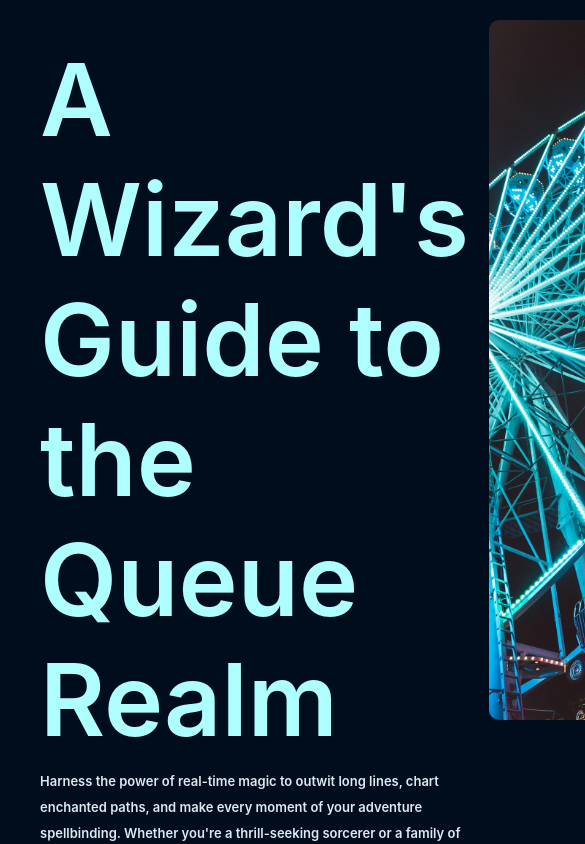
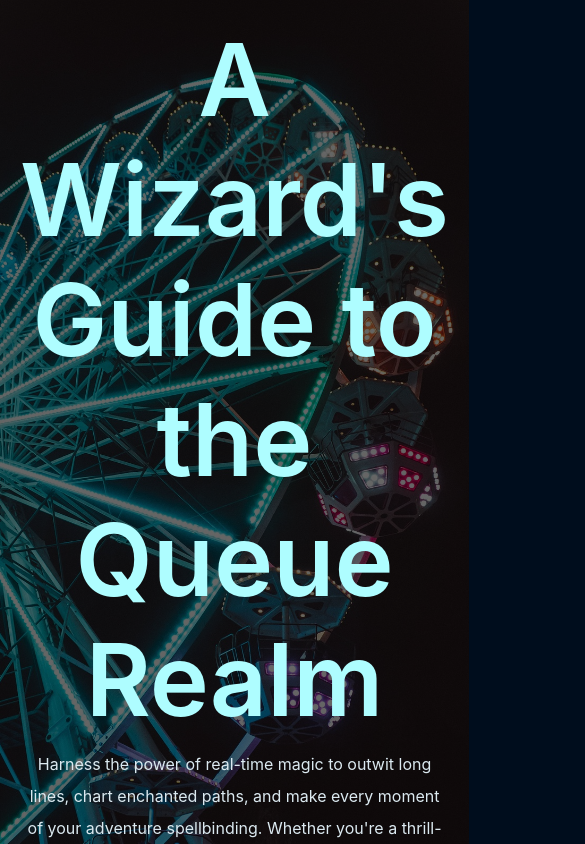
Before and after one commit to jmpollock56/wait-time-wizard-official, a React (Vite) app in the folder client/: page / in a window 390 px wide. Shown: the top 844 px of the page, 585 px wide, since content can reach past the window. Built offline with nearby package versions, Linux system fonts and the light colour scheme; no server answers.

Commit message:
made the landing page more flexible for mobile/smaller screens

```diff
--- a/client/src/components/InformationSection.jsx
+++ b/client/src/components/InformationSection.jsx
@@ -16,7 +16,7 @@ export default function InformationSection() {
   })
 
   return (
-    <section className="d-flex info-sec">
+    <section className="info-sec">
       <div className="info-div">
         <h2 className="info-header">A Wizard's Guide to the Queue Realm</h2>
         <p className="info-sub">
--- a/client/src/style/InformationSection.css
+++ b/client/src/style/InformationSection.css
@@ -1,5 +1,6 @@
 .info-sec {
-  padding: 20px;
+  display: flex;
+  padding: 50px;
 }
 
 .info-div {
@@ -7,9 +8,9 @@
   flex-direction: column;
   justify-content: center;
   color: var(--text);
-  font-size: 18px;
-  font-weight: 600;
+  font-size: 1.125rem;
   padding: 20px;
+  flex-wrap: wrap;
 }
 
 .info-header{
@@ -28,7 +29,7 @@
 }
 
 .hero-img{
-  height: 700px;
+  width: 25%;
   border-radius: 10px;
 }
 
@@ -41,15 +42,33 @@
   width: fit-content;
 }
 
-
-@media (max-width: 1100px){
-  .info-div{
-    font-size: 15px;
-  }
+.mobile{
+  display: block;
 }
 
-@media (max-width: 550px){
-  .info-div{
-    font-size: 13px;
+@media (max-width: 1000px){
+  .mobile, .hero-img{
+    display: none;
   }
+
+ .info-div{
+    text-align: center;
+    display: flex;
+    flex-direction: column;
+    align-items: center;
+    z-index: 1;
+    padding: 20px;
+    height: 50%;
+    font-size: 1rem;
+    background: linear-gradient( rgba(0, 0, 0, 0.6), rgba(0, 0, 0, 0.6) ), url('/hero-image.jpg');
+    background-size: cover;
+    background-position: center;
+    background-repeat: no-repeat;
+    position: relative;
+
+ }
+ .info-sec{
+  padding: 0;
+ }
+
 }
--- a/client/src/style/LandingContent.css
+++ b/client/src/style/LandingContent.css
@@ -3,7 +3,9 @@
     padding: 20px;
     margin-top: 70px;
     display: flex;
+    row-gap: 20px;
     justify-content: space-evenly;
+    flex-wrap: wrap;
 }
 
 .content{
@@ -21,10 +23,3 @@
     font-size: 40px;
     padding: 10px;
 }
-
-.lower-content{
-    position: relative;
-    top: 250px;
-    background-color: var(--bg-dark);
-    height: 50%;
-}
```
